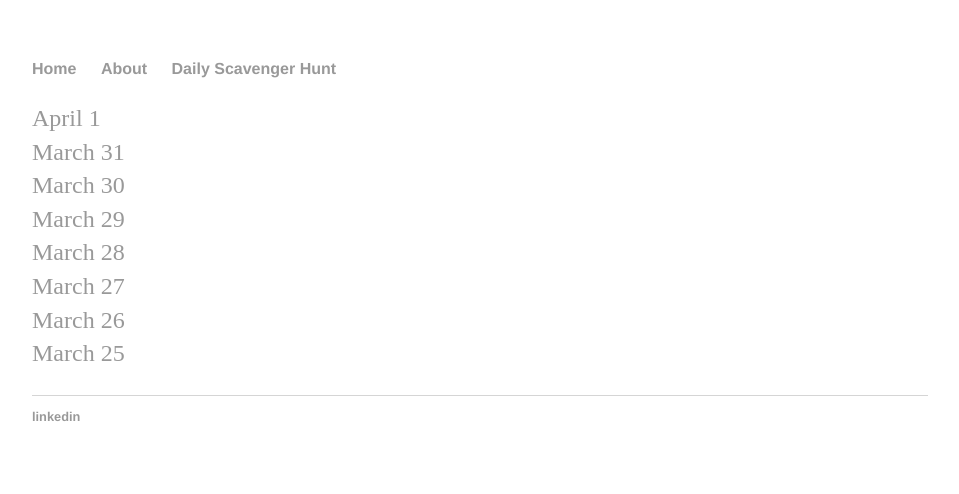
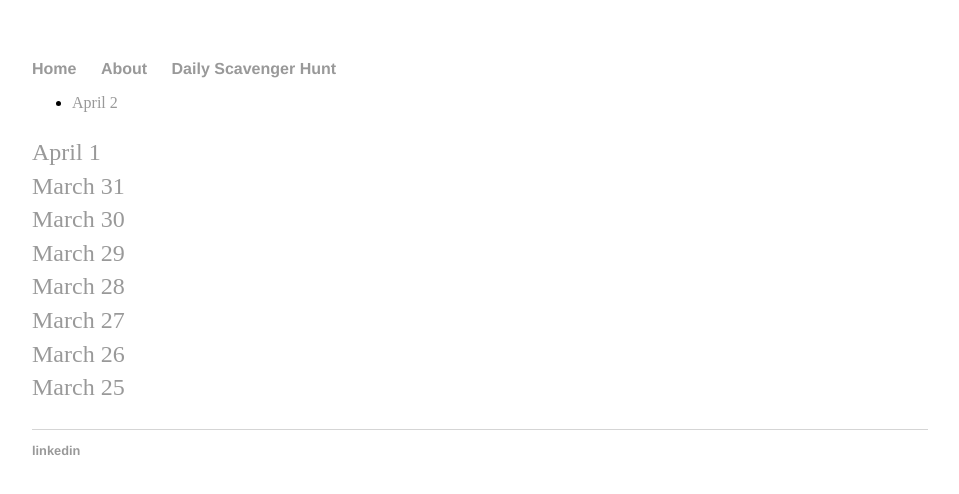
Before and after one commit to marisabrandt/marisabrandt.github.io, a Jekyll site: the page built from daily/index.html, in a window 1280 px wide. Shown: the top 494 px of the page, without its empty margins (160-1119 px from the left). Built offline with Jekyll 4.4.1, drawn with Linux system fonts in a browser that asks for light colours.

Commit message:
Update index.html

```diff
--- a/daily/index.html
+++ b/daily/index.html
@@ -3,6 +3,9 @@ layout: default
 title: Daily Walk Scavenger Hunt
 ---
 <div class="blurb">
+	<ul>
+		<li><a href="https://docs.google.com/forms/d/e/1FAIpQLSdsVnkGDdLu9gvMuhS4pUVYgBthHUjQkxS3bBzPRF5VJ1g--Q/viewform?usp=sf_link">April 2</a></li>
+	</ul>
 	<p>
 	<a href="https://docs.google.com/forms/d/e/1FAIpQLSfLVQaaoP0gaeBP7Q0aySmDIIywgkz6-8YHAPfuqEtAi9PoNA/viewform?usp=sf_link">April 1</a>
 	<br>
```
